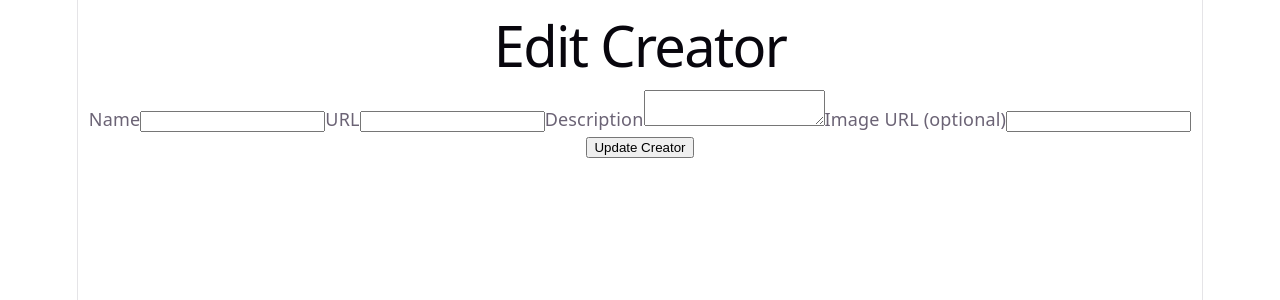
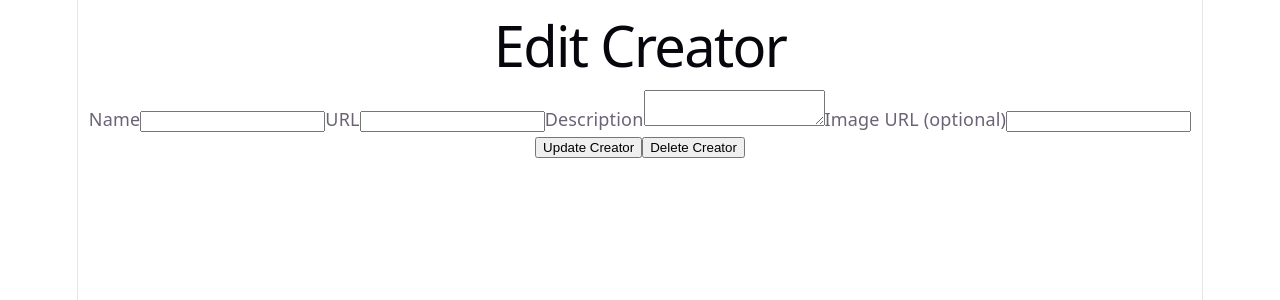
Before and after one commit to AzineZ/web103_prework, a React (Vite) app: page /edit/1 in a window 1280 px wide. Shown: the top 300 px of the page. Built offline with nearby package versions, Linux system fonts and the light colour scheme; no server answers; the database is empty.

Commit message:
Completed step 9

```diff
--- a/src/pages/EditCreator.tsx
+++ b/src/pages/EditCreator.tsx
@@ -33,6 +33,15 @@ function EditCreator() {
       e: React.ChangeEvent<HTMLInputElement | HTMLTextAreaElement>
    ) => {
       setCreator((prev) => ({ ...prev, [e.target.name]: e.target.value }));
+   };
+
+   const handleDelete = async () => {
+      const { error } = await supabase.from("creators").delete().eq("id", id);
+      if (error) {
+         console.error(error);
+      } else {
+         navigate("/");
+      }
    };
 
    const handleSubmit = async (e: React.SubmitEvent) => {
@@ -87,6 +96,9 @@ function EditCreator() {
                />
             </label>
             <button type="submit">Update Creator</button>
+            <button type="button" onClick={handleDelete}>
+               Delete Creator
+            </button>
          </form>
       </div>
    );
```
